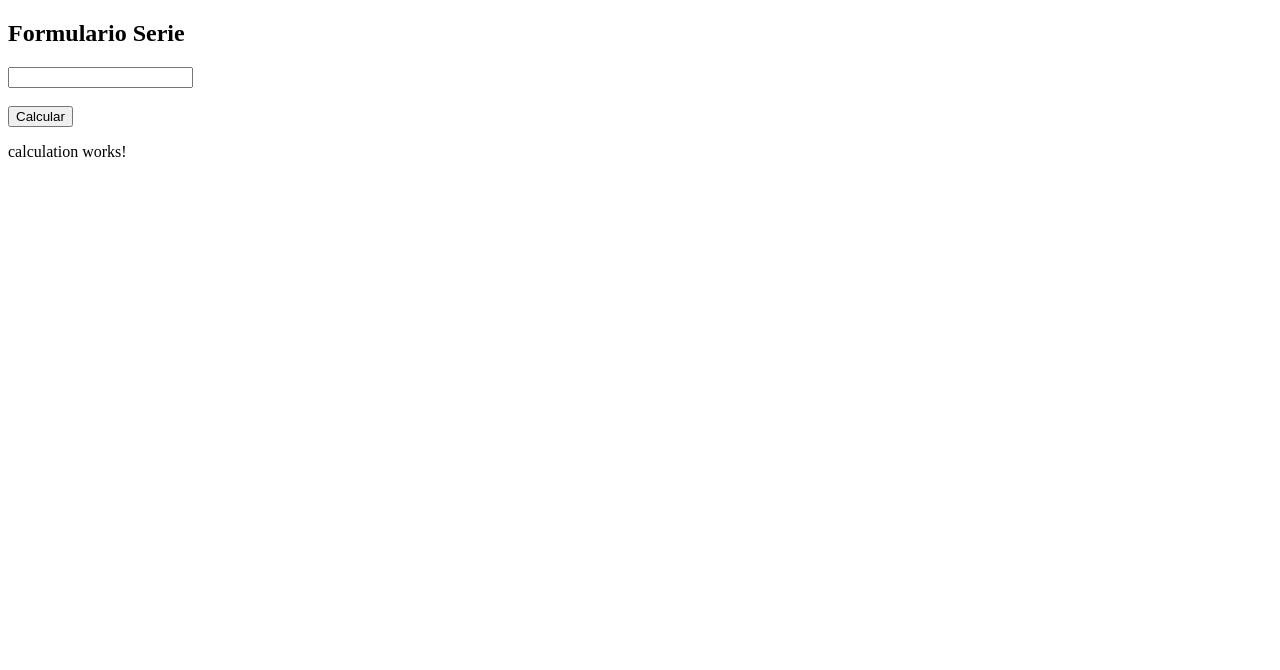
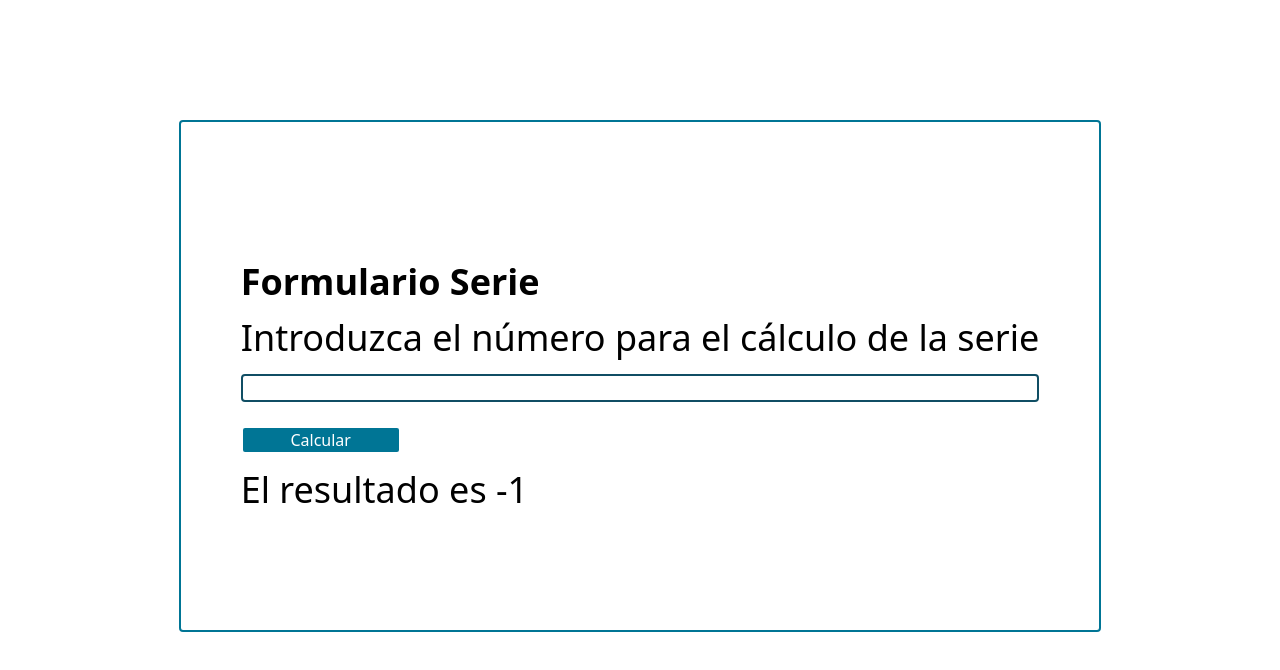
Before and after one commit to IrvingJT1/series, an Angular app: page / in a window 1280 px wide. Shown: the top 670 px of the page. Built offline with nearby package versions, Linux system fonts and the light colour scheme.

Commit message:
Udapte
adding result component
adding tailwind css framework

```diff
--- a/package.json
+++ b/package.json
@@ -17,7 +17,10 @@
     "@angular/platform-browser": "^19.2.0",
     "@angular/platform-browser-dynamic": "^19.2.0",
     "@angular/router": "^19.2.0",
+    "@tailwindcss/postcss": "^4.1.11",
+    "postcss": "^8.5.6",
     "rxjs": "~7.8.0",
+    "tailwindcss": "^4.1.11",
     "tslib": "^2.3.0",
     "zone.js": "~0.15.0"
   },
--- a/src/app/app.component.html
+++ b/src/app/app.component.html
@@ -1 +1,5 @@
-<app-series-form />
+
+<div class="flex justify-center mt-30">
+    <app-series-form />
+
+</div>
--- a/src/app/components/calculation/calculation.component.html
+++ b/src/app/components/calculation/calculation.component.html
@@ -1 +1 @@
-<p>calculation works!</p>
+<p></p>
--- a/src/app/components/calculation/calculation.component.ts
+++ b/src/app/components/calculation/calculation.component.ts
@@ -1,4 +1,4 @@
-import { Component, effect, input, Input, signal } from '@angular/core';
+import { Component, effect, input, Input, output, signal } from '@angular/core';
 
 @Component({
   selector: 'app-calculation',
@@ -8,6 +8,7 @@ import { Component, effect, input, Input, signal } from '@angular/core';
 })
 export class CalculationComponent {
   numberValue= input<number>();
+  serieValue = output<number>();
 
   //Se inicia desde 2 porque 0 y 1 no se consideran primos
   //res contendrá el resultado del enésimo número primo
@@ -111,6 +112,9 @@ export class CalculationComponent {
     // console.log(this.isPrime(this.numberValue()));
     // console.log(this.getFibonacciNumber(this.numberValue()));
     // console.log(this.getTriangularNumber(this.numberValue()));
-    console.log(this.applyEquation(this.numberValue()))
+    // console.log(this.applyEquation(this.numberValue()))
+
+    this.serieValue.emit(this.applyEquation(this.numberValue()));
+
   });
 }
--- /dev/null
+++ b/src/app/components/result/result.component.html
@@ -0,0 +1,6 @@
+<div>
+    <h2 class="text-4xl font-light mt-4 w-3/4">
+        El resultado es {{serieValue()}}
+
+    </h2>
+</div>
--- /dev/null
+++ b/src/app/components/result/result.component.ts
@@ -0,0 +1,13 @@
+import { Component, input } from '@angular/core';
+
+@Component({
+  selector: 'app-result',
+  imports: [],
+  templateUrl: './result.component.html',
+  styleUrl: './result.component.css'
+})
+export class ResultComponent {
+
+  serieValue = input<number>(0);
+
+}
--- a/src/app/components/series-form/series-form.component.html
+++ b/src/app/components/series-form/series-form.component.html
@@ -1,14 +1,18 @@
-<section>
-    <h1>Formulario Serie</h1>
+<section class="border-2 border-cyan-700 rounded-sm px-15 py-30">
+    <h1 class="text-4xl font-bold mt-5 mb-4" >Formulario Serie</h1>
+    <h2 class="text-4xl font-light mb-4 w-full">Introduzca el número para el cálculo de la serie</h2>
     <div>
         <input
+        class="border-2 rounded-sm border-cyan-900 w-full hover:border-cyan-500"
         type="number"
         min="0"
         #numberValue
         (keyup)="inputValue.set(toNumber(numberValue.value))">
     </div>
     <br>
-    <button>Calcular</button>
+    <button class="border-2 bg-cyan-700 rounded-sm text-white w-40 hover:border-cyan-900">Calcular</button>
+
+    <app-calculation [numberValue]="inputValue()" (serieValue)="serieValue.set($event)"/>
+
+    <app-result [serieValue]="serieValue()"/>
 </section>
-
-<app-calculation [numberValue]="inputValue()"/>
--- a/src/app/components/series-form/series-form.component.ts
+++ b/src/app/components/series-form/series-form.component.ts
@@ -1,9 +1,10 @@
 import { Component, signal } from '@angular/core';
 import { CalculationComponent } from "../calculation/calculation.component";
+import { ResultComponent } from "../result/result.component";
 
 @Component({
   selector: 'app-series-form',
-  imports: [CalculationComponent],
+  imports: [CalculationComponent, ResultComponent],
   templateUrl: './series-form.component.html',
   styleUrl: './series-form.component.css'
 })
@@ -11,6 +12,8 @@ export class SeriesFormComponent {
 
   inputValue = signal<number>(0);
 
+  serieValue = signal<number>(0);
+
   toNumber(value: string) {
     return Number(value);
   }
--- a/src/styles.css
+++ b/src/styles.css
@@ -1 +1,2 @@
 /* You can add global styles to this file, and also import other style files */
+@import "tailwindcss";
```
Also changed, not shown: .postcssrc.json (added), src/app/components/result/result.component.css (added), 2 other files (tests, documents, lock files or other folders).
